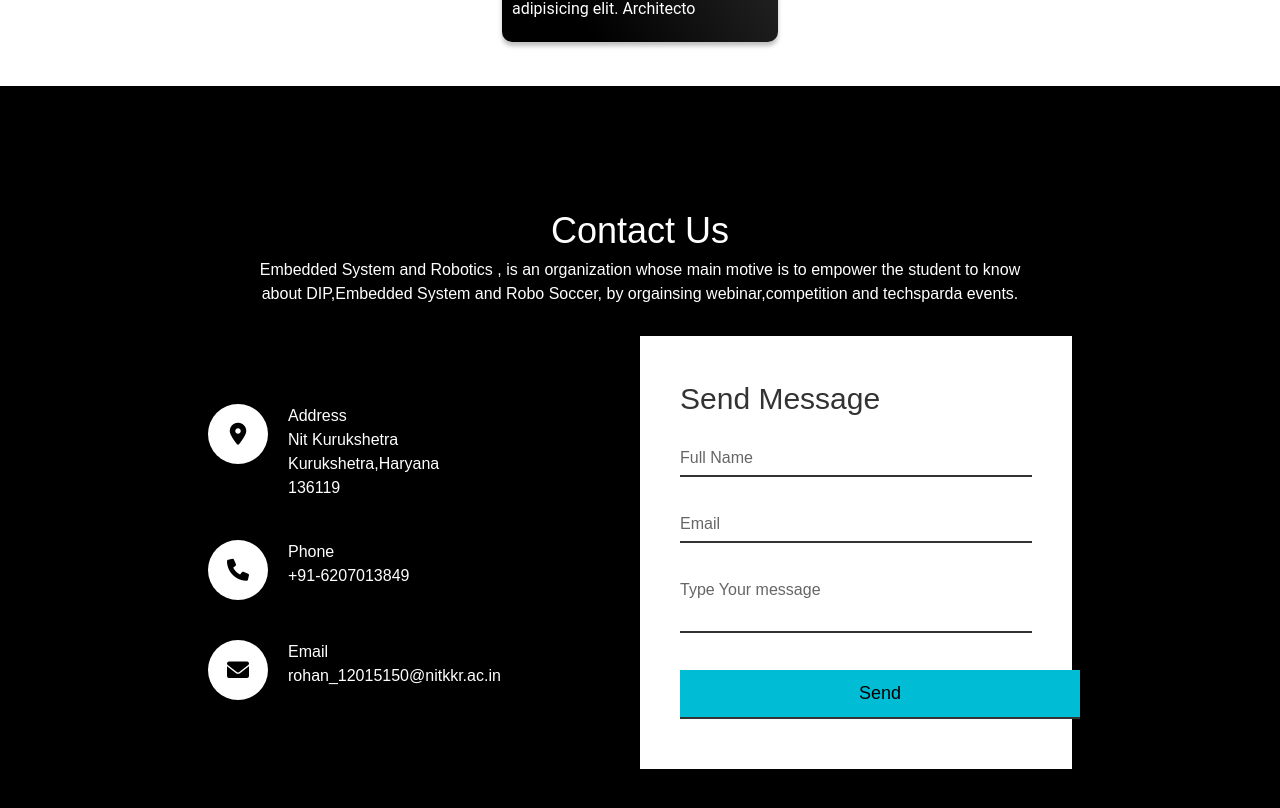
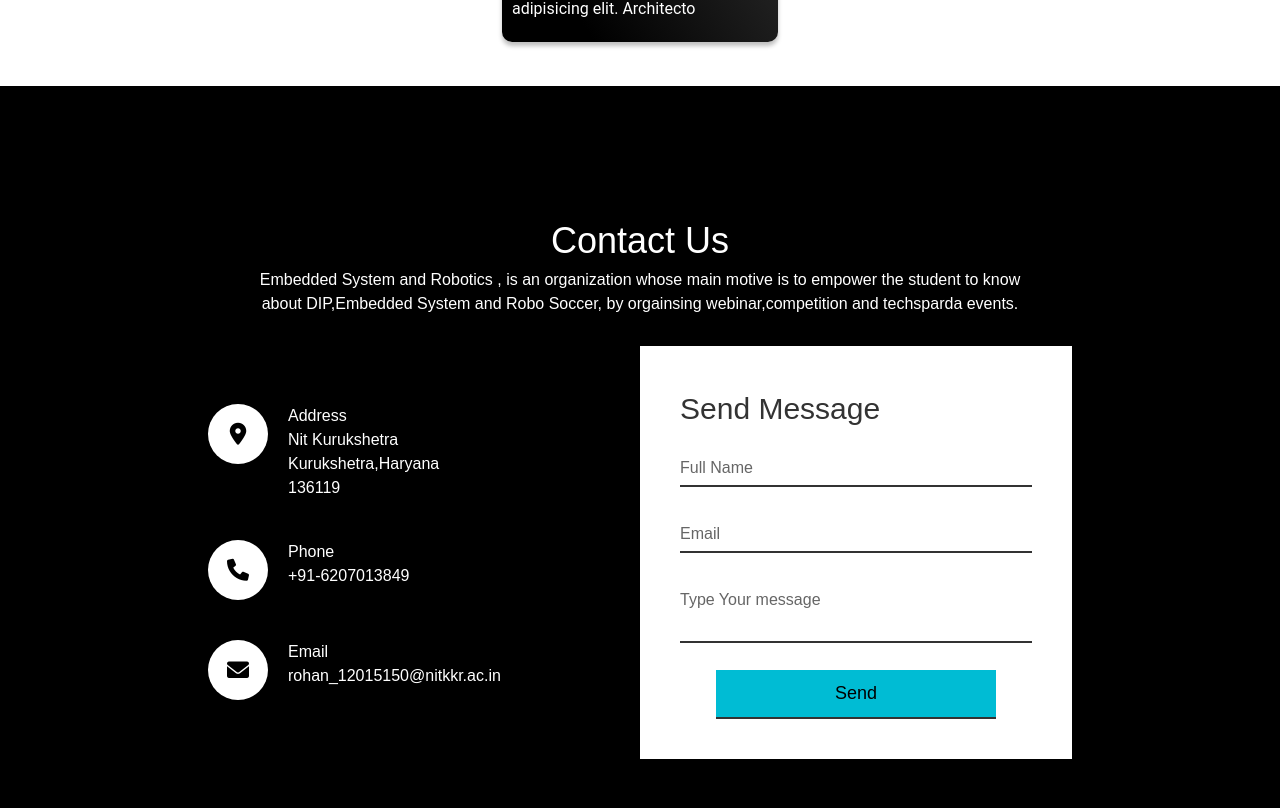
Before and after one commit to EmrNITK/website, a React (Create React App) app: page / in a window 1280 px wide. Shown: the part 673-1481 px from the top of the page. Built offline with nearby package versions, Linux system fonts and the light colour scheme.

Commit message:
new Update

```diff
--- a/src/components/styles/Contact.css
+++ b/src/components/styles/Contact.css
@@ -127,7 +127,11 @@
   }
   .contactForm .inputBox input[type="submit"]
   {
-    width: 400px;
+    display:flex;
+    justify-content: center;
+    align-items: center;
+    margin:auto;
+    width: 35vmin;
     background: #00bcd4;
     color: none;
     cursor: pointer;
```
